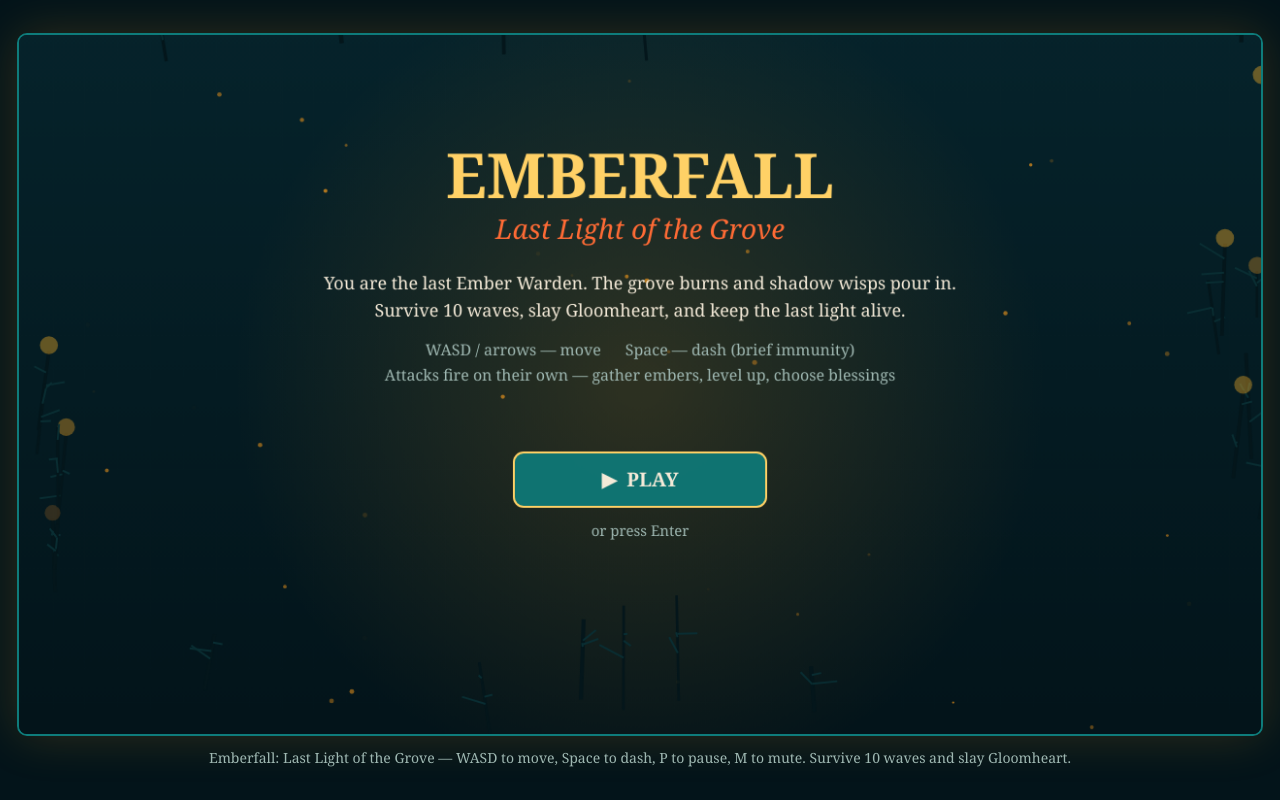
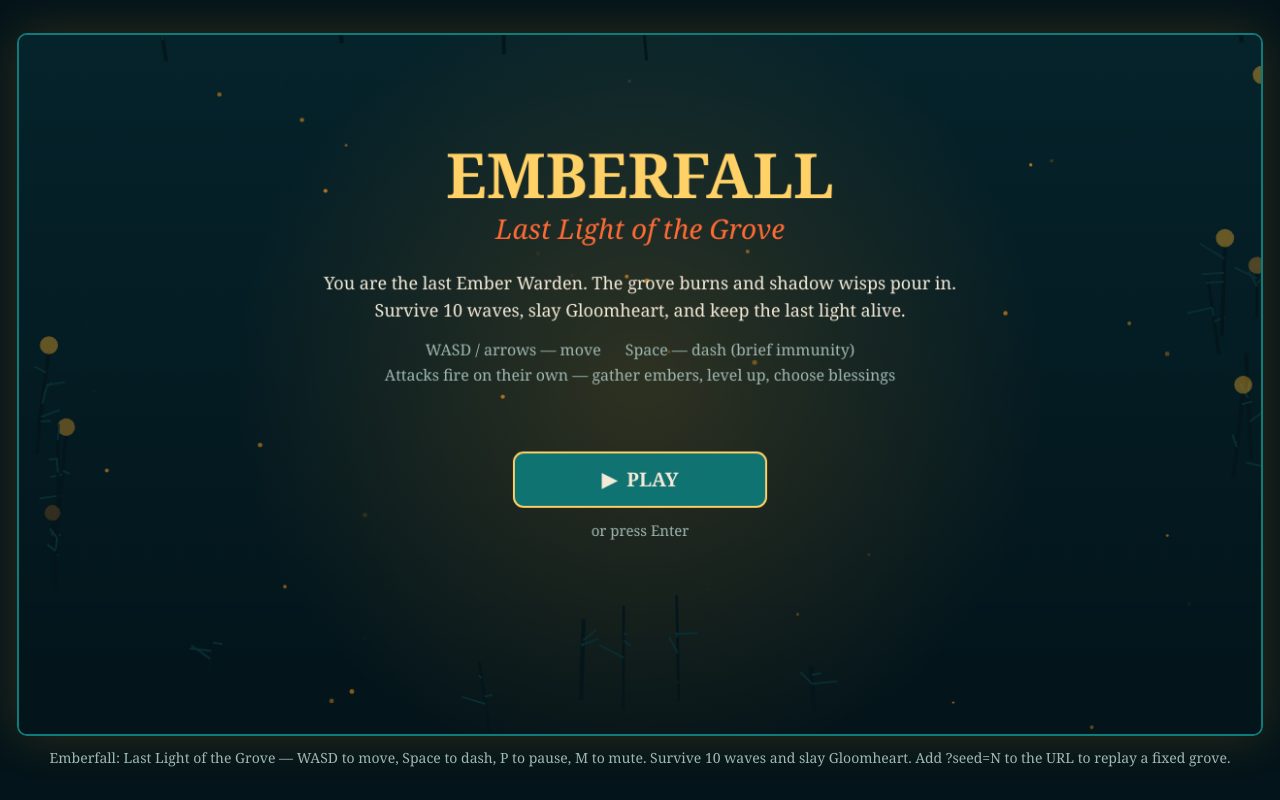
Before and after one commit to dhany999/best-game-01, a plain HTML site: page game/index.html in a window 1280 px wide. Drawn offline with Linux system fonts and the light colour scheme; animation ran at ten frames a second.

Commit message:
Add files via upload

```diff
--- a/game/index.html
+++ b/game/index.html
@@ -38,7 +38,7 @@
 </head>
 <body>
 <canvas id="game" width="1280" height="720"></canvas>
-<p class="hint">Emberfall: Last Light of the Grove — WASD to move, Space to dash, P to pause, M to mute. Survive 10 waves and slay Gloomheart.</p>
+<p class="hint">Emberfall: Last Light of the Grove — WASD to move, Space to dash, P to pause, M to mute. Survive 10 waves and slay Gloomheart. Add ?seed=N to the URL to replay a fixed grove.</p>
 <script type="module" src="./src/main.js"></script>
 </body>
 </html>
```
